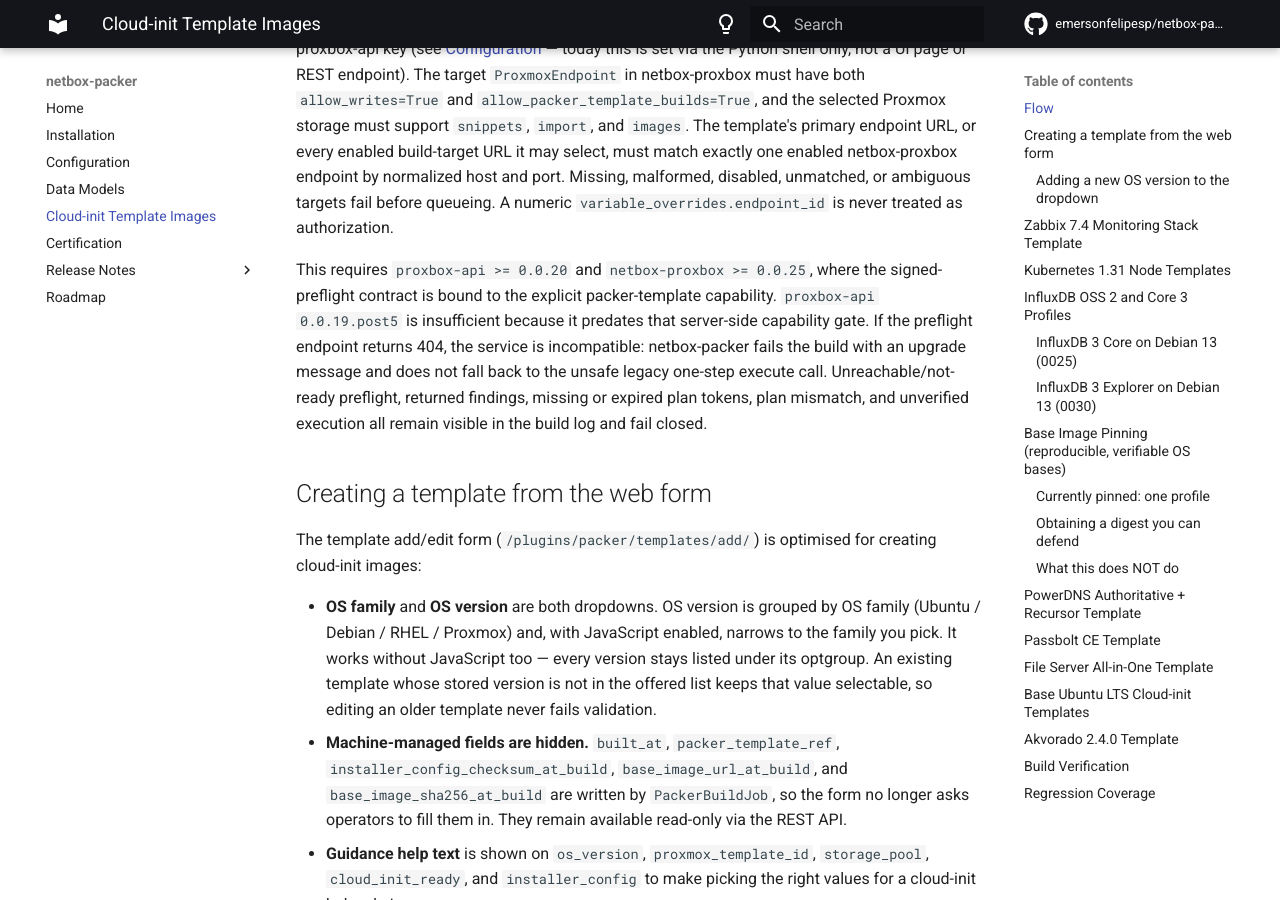
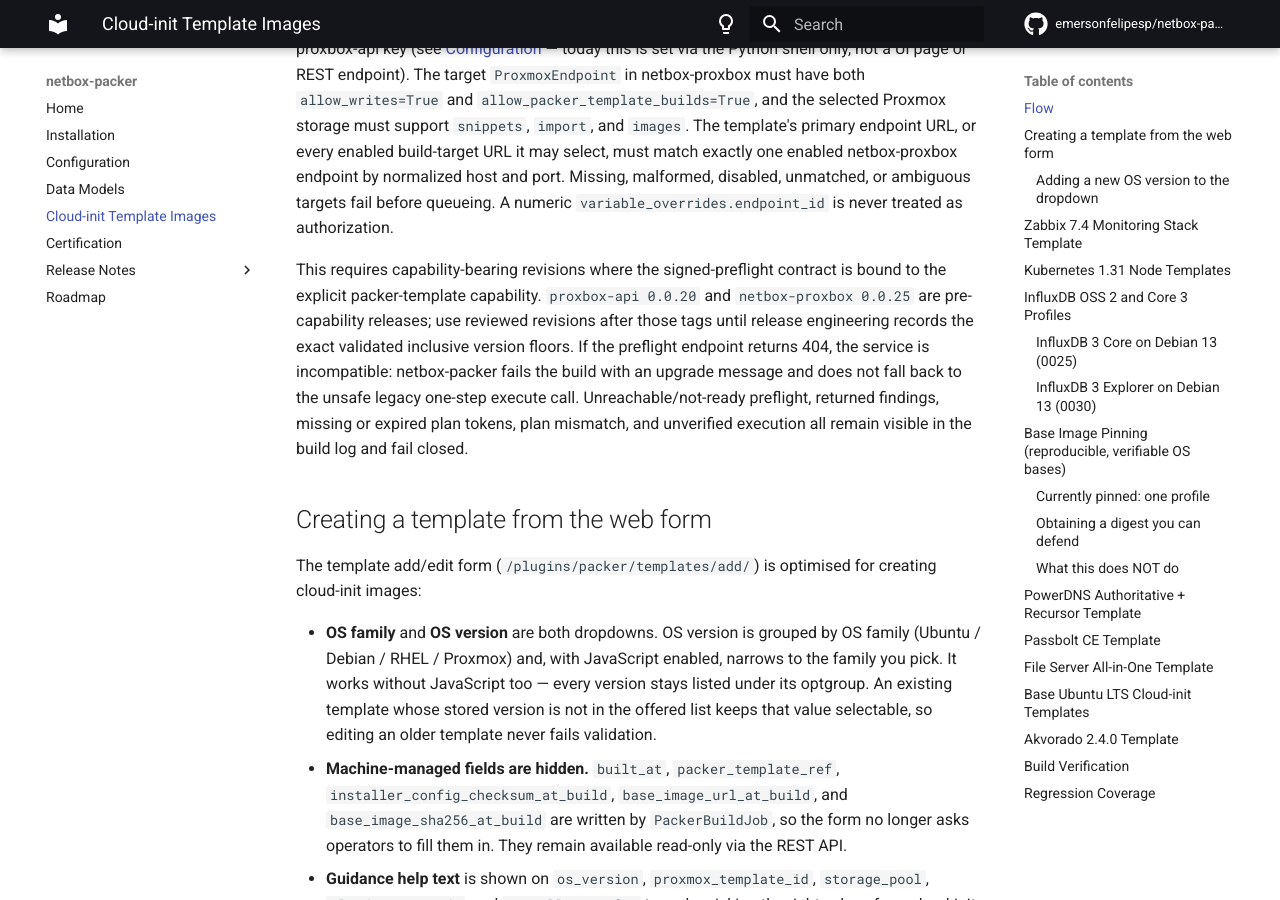
Before and after one commit to emersonfelipesp/netbox-packer, an MkDocs documentation site: the page built from docs/cloud-init-template-images.md, in a window 1280 px wide and 900 px high, scrolled down 895 px. Built offline with MkDocs 1.6.1 and Material for MkDocs 9.7.7, drawn with Linux system fonts in a browser that asks for light colours; comment, search, counter and statistics services are not loaded.

Commit message:
Correct capability release compatibility guidance

```diff
--- a/docs/cloud-init-template-images.md
+++ b/docs/cloud-init-template-images.md
@@ -40,10 +40,11 @@
 disabled, unmatched, or ambiguous targets fail before queueing. A numeric
 `variable_overrides.endpoint_id` is never treated as authorization.
 
-This requires `proxbox-api >= 0.0.20` and `netbox-proxbox >= 0.0.25`, where the
-signed-preflight contract is bound to the explicit packer-template capability.
-`proxbox-api 0.0.19.post5` is insufficient because it predates that server-side
-capability gate. If the preflight endpoint returns 404, the service
+This requires capability-bearing revisions where the signed-preflight contract
+is bound to the explicit packer-template capability. `proxbox-api 0.0.20` and
+`netbox-proxbox 0.0.25` are pre-capability releases; use reviewed revisions
+after those tags until release engineering records the exact validated inclusive
+version floors. If the preflight endpoint returns 404, the service
 is incompatible: netbox-packer fails the build with an upgrade message and does
 not fall back to the unsafe legacy one-step execute call. Unreachable/not-ready
 preflight, returned findings, missing or expired plan tokens, plan mismatch, and
```
Also changed, not shown: AGENTS.md (+5 -4 lines), CLAUDE.md (+6 -5 lines), COMPATIBILITY.md (+6 -1 lines), README.md (+5 -2 lines), docs/configuration.md (+4 -3 lines), 1 other file.
